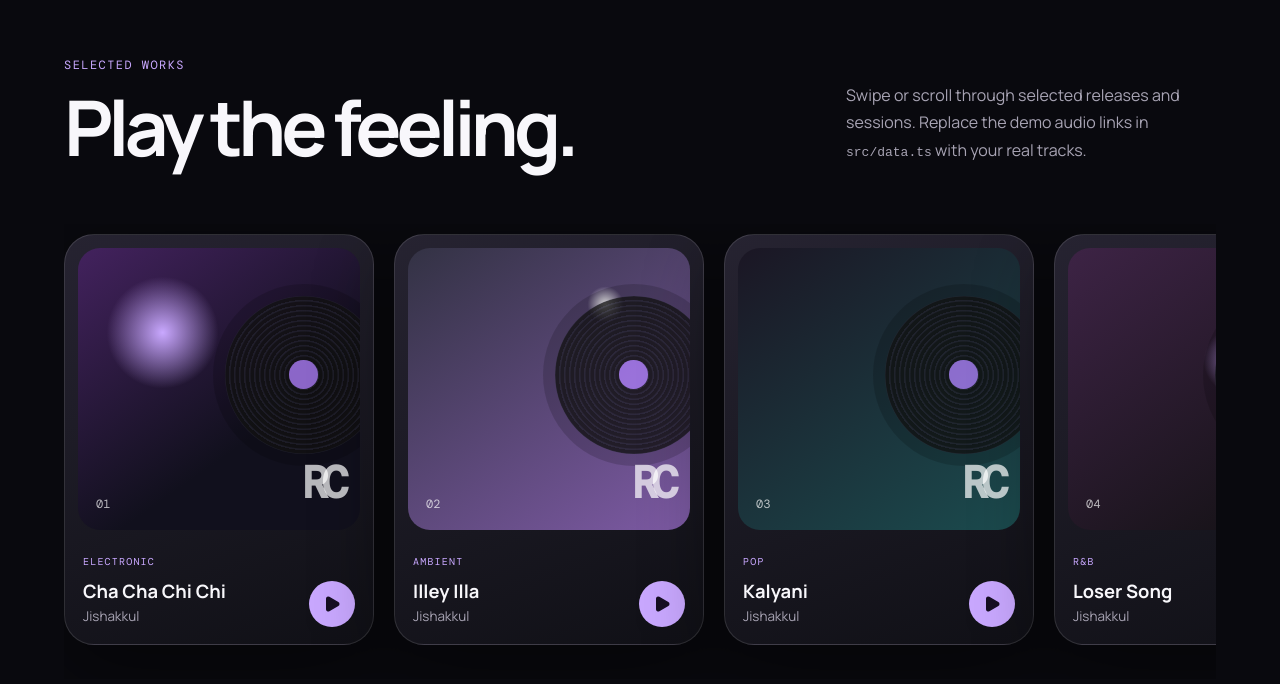
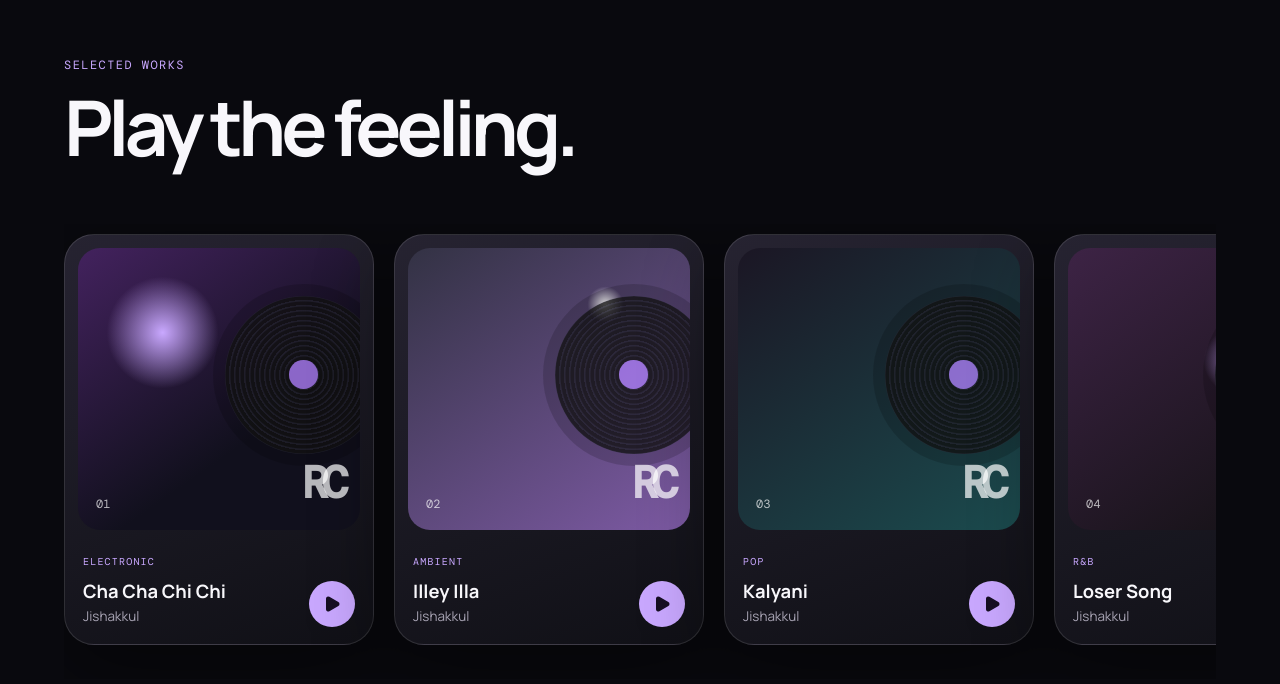
Before and after one commit to nishan-tradeweb/Rawchord, a React (Vite) app: page / in a window 1280 px wide. Shown: the part 1980-2664 px from the top of the page. Built offline with nearby package versions, Linux system fonts and the light colour scheme.

Commit message:
Update App.tsx

```diff
--- a/src/App.tsx
+++ b/src/App.tsx
@@ -184,7 +184,6 @@ function App() {
             <span className="section-kicker">SELECTED WORKS</span>
             <h2>Play the feeling.</h2>
           </div>
-          <p>Swipe or scroll through selected releases and sessions. Replace the demo audio links in <code>src/data.ts</code> with your real tracks.</p>
         </div>
 
         <div className="album-track">
```
